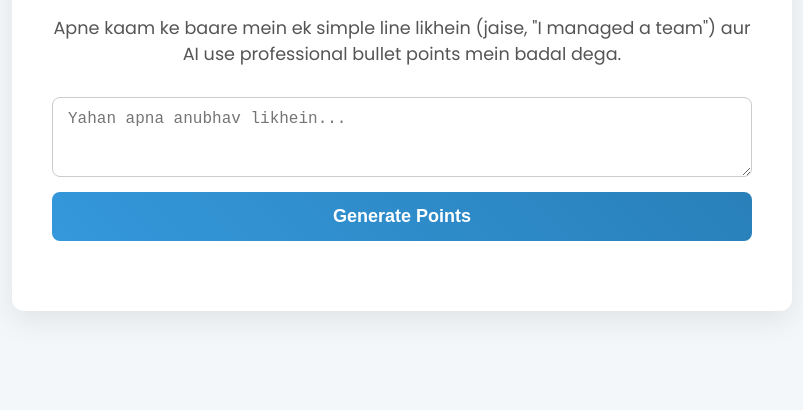
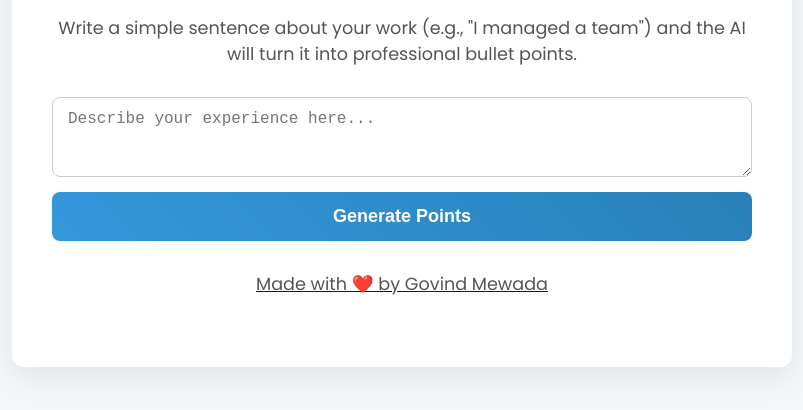
Before and after one commit to Govind-Mewada/AI-Resume-Bullet-Point-Generator, a plain HTML site: page index.html in a window 1280 px wide. Shown: the part 162-572 px from the top of the page, without its empty margins (238-1041 px from the left). Drawn offline with Linux system fonts and the light colour scheme.

Commit message:
Update index.html

```diff
--- a/index.html
+++ b/index.html
@@ -10,15 +10,21 @@
 
     <div class="container">
         <h1>AI Resume Bullet Point Generator</h1>
-        <p>Apne kaam ke baare mein ek simple line likhein (jaise, "I managed a team") aur AI use professional bullet points mein badal dega.</p>
+        <p>Write a simple sentence about your work (e.g., "I managed a team") and the AI will turn it into professional bullet points.</p>
 
         <div class="input-area">
-            <textarea id="prompt-input" rows="3" placeholder="Yahan apna anubhav likhein..."></textarea>
+            <textarea id="prompt-input" rows="3" placeholder="Describe your experience here..."></textarea>
             <button id="generate-btn">Generate Points</button>
         </div>
 
         <div id="loader" class="loader" style="display: none;"></div>
         <div id="results-container" class="results-container"></div>
+
+        <footer>
+            <a href="https://www.linkedin.com/in/govindmewada" target="_blank" rel="noopener noreferrer">
+                <p>Made with ❤️ by Govind Mewada</p>
+            </a>
+        </footer>
     </div>
 
     <script src="script.js"></script>
```
